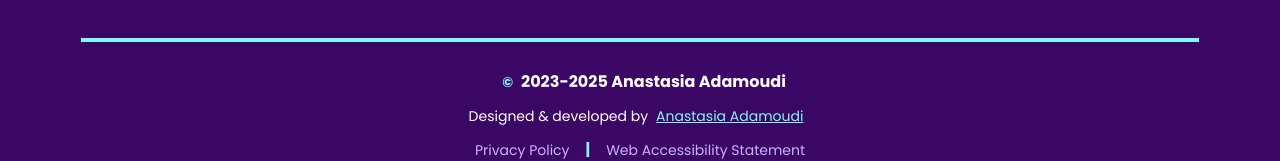
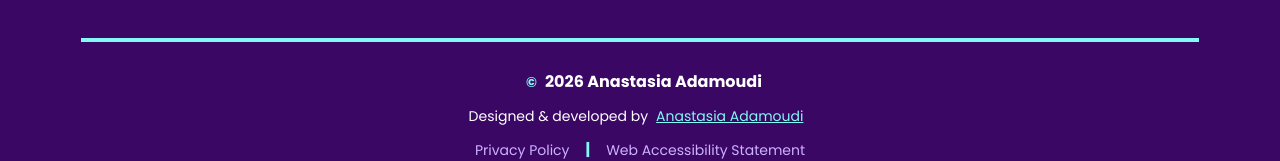
Before and after one commit to spiralnebulam31/PortfolioWebsite, a React (Vite) app: page / in a window 1280 px wide. Shown: the part 6040-6201 px from the top of the page. Built offline with nearby package versions, Linux system fonts and the light colour scheme; no server answers.

Commit message:
Hotfix: footer year update

```diff
--- a/src/components/Footer/Footer.jsx
+++ b/src/components/Footer/Footer.jsx
@@ -51,7 +51,7 @@ const Footer = ({ modalState, setModalState, closeModal }) => {
             <span className="text-secondary font-links font-bold text-sm md:text-md mx-2">
             ©
           </span>
-          2023-2025 Anastasia Adamoudi
+          2026 Anastasia Adamoudi
           </p>
         </div>
 
```
